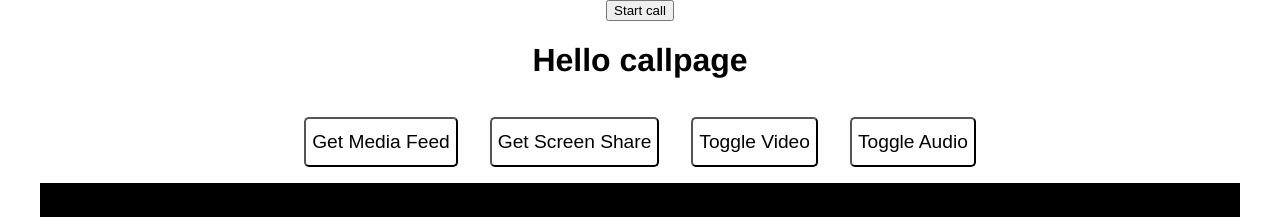
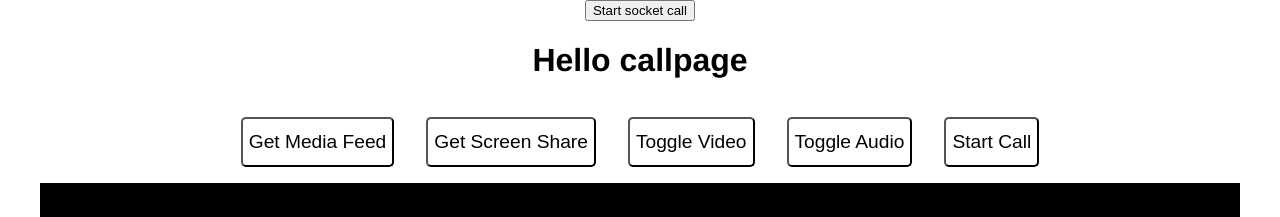
Before and after one commit to freecat99/pigeon, a React (Create React App) app in the folder client/: page / in a window 1280 px wide. Shown: the top 217 px of the page. Built offline with nearby package versions, Linux system fonts and the light colour scheme; no server answers.

Commit message:
Added offer and sdp

```diff
--- a/client/src/pages/Callpage.jsx
+++ b/client/src/pages/Callpage.jsx
@@ -11,6 +11,7 @@ function Callpage() {
     const [gavePermission, setGavePermission] = useState(false);
     const [devices, setDevices] = useState([]);
     const peerConnectionRef = useRef(null);
+    const offerRef = useRef(null);
 
     const peerConfiguration = {
         iceServers:[
@@ -27,28 +28,53 @@ function Callpage() {
         ]
     }
 
+    const createOffer = async() => {
+
+        try {
+            if(!localstreamRef.current){
+                getFeed();
+            }
+            else{
+
+                createPeerConnection();
+                offerRef.current = await peerConnectionRef.current.createOffer();
+                console.log("offer", offerRef.current);
+                await peerConnectionRef.current.setLocalDescription(offerRef.current);
+                socket.emit('offer', {from: "setThis", to: "setThis", offer: peerConnectionRef.localDescription});
+            }
+
+        } catch (error) {
+            console.log("Error in createPeerConnection", error);
+        }
+    }
+
     const createPeerConnection = () => {
-        let pc = peerConnectionRef.current;
 
-        pc = new RTCPeerConnection(peerConfiguration);
+        try {
+
+            peerConnectionRef.current = new RTCPeerConnection(peerConfiguration);
 
             //adding local stream to peer connection
             localstreamRef.current.getTracks().forEach(track=>{
-            pc.addTrack(track, localstreamRef.current);
+                peerConnectionRef.current.addTrack(track, localstreamRef.current);
             })
 
-        //listen for remote stream to add to pc
-        pc.ontrack = function(event){
+            //listen for remote stream to add to peerConnectionRef.current
+            peerConnectionRef.current.ontrack = function(event){
                 remotestreamRef.current = event.streams[0];
                 remotevideoRef.current.srcObject = event.streams[0];
             }
 
             //listen to ICE candidates
-        pc.onicecandidate = function(event){
+            peerConnectionRef.current.onicecandidate = function(event){
                 if(event.candidate){
-
+                    console.log("found candidate")
                 }
             }
+        } catch (error) {
+            console.log("Error in createPeerConnection", error);
+        }
+
 
     }
 
@@ -67,10 +93,7 @@ function Callpage() {
 
                 setGavePermission(true);
 
-                //await createPeerConnection();
 
-                const offer = await peerConnectionRef.current.createOffer();
-                console.log("offer", offer);
 
 
 
@@ -262,6 +285,7 @@ function Callpage() {
         <button onClick={getScreen}>Get Screen Share</button>
         <button onClick={toggleVideo}>Toggle Video</button>
         <button onClick={toggleAudio}>Toggle Audio</button>
+        <button onClick={createOffer}>Start Call</button>
         <video src="" ref={localvideoRef} autoPlay playsInline muted></video>
         <video src="" ref={remotevideoRef} autoPlay playsInline></video>
         <button onClick={disableScreenShare}>End Share Screen</button>
--- a/client/src/pages/Homepage.jsx
+++ b/client/src/pages/Homepage.jsx
@@ -15,7 +15,7 @@ function Homepage() {
 
   return (
     <div>
-      <button type='submit' onClick={startCall}>Start call</button>
+      <button type='submit' onClick={startCall}>Start socket call</button>
     </div>
   )
 }
```
Also changed, not shown: 1 other file (tests, documents, lock files or other folders). Lines whose indentation alone changed are shown as unchanged.
